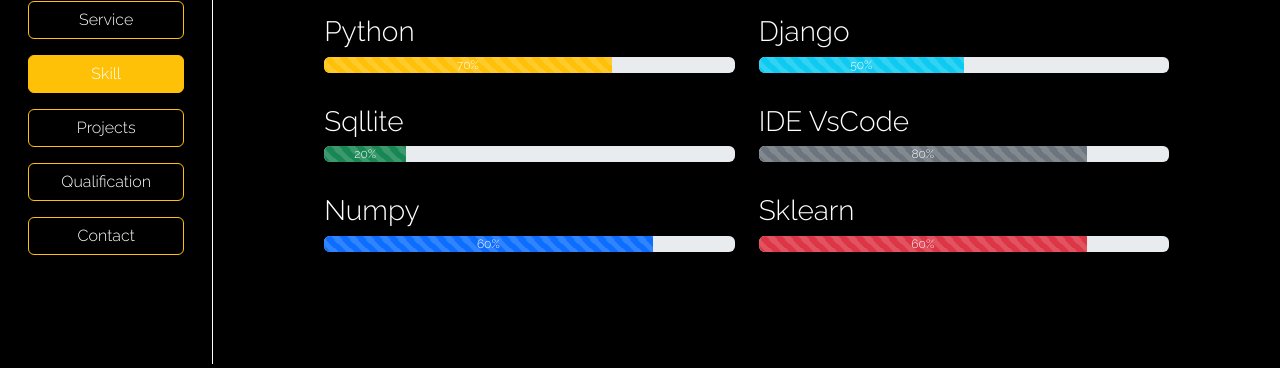
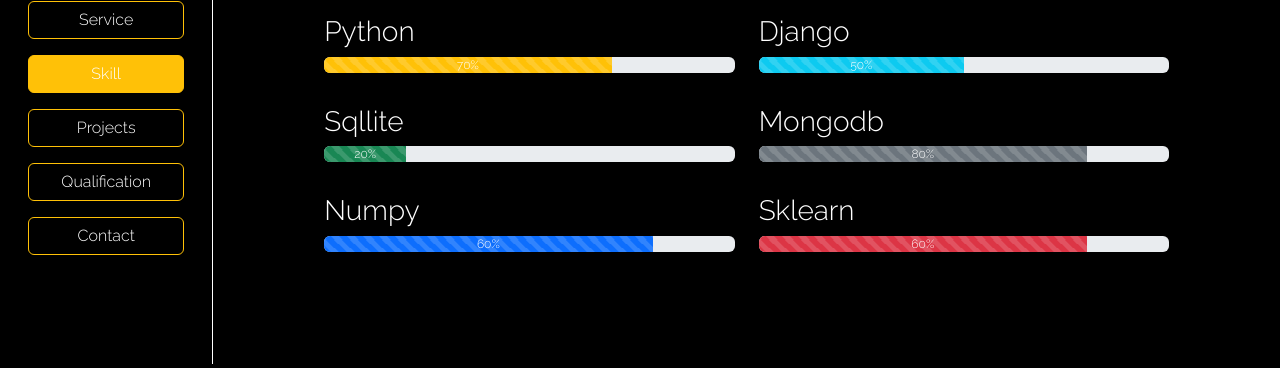
Before and after one commit to kush9871/Portfolio-gaurav, a Django app: page /skill/ in a window 1280 px wide. Shown: the part 357-725 px from the top of the page. Run offline with Django 3.2, Linux system fonts and the light colour scheme; some libraries are stand-ins or nearby versions.

Commit message:
Update skill.html

```diff
--- a/templates/skill.html
+++ b/templates/skill.html
@@ -53,7 +53,7 @@
 </div>
 </div>
 <div class="col-sm-6 text-white my-3">
-<h3>IDE VsCode</h3>
+<h3>Mongodb</h3>
 <div class="progress w-100">
     <div class="progress-bar bg-secondary progress-bar-striped progress-bar-animated" style="width: 80%" role="progressbar" aria-valuenow="100" aria-valuemin="0" aria-valuemax="100">80%</div>
 </div>
```
